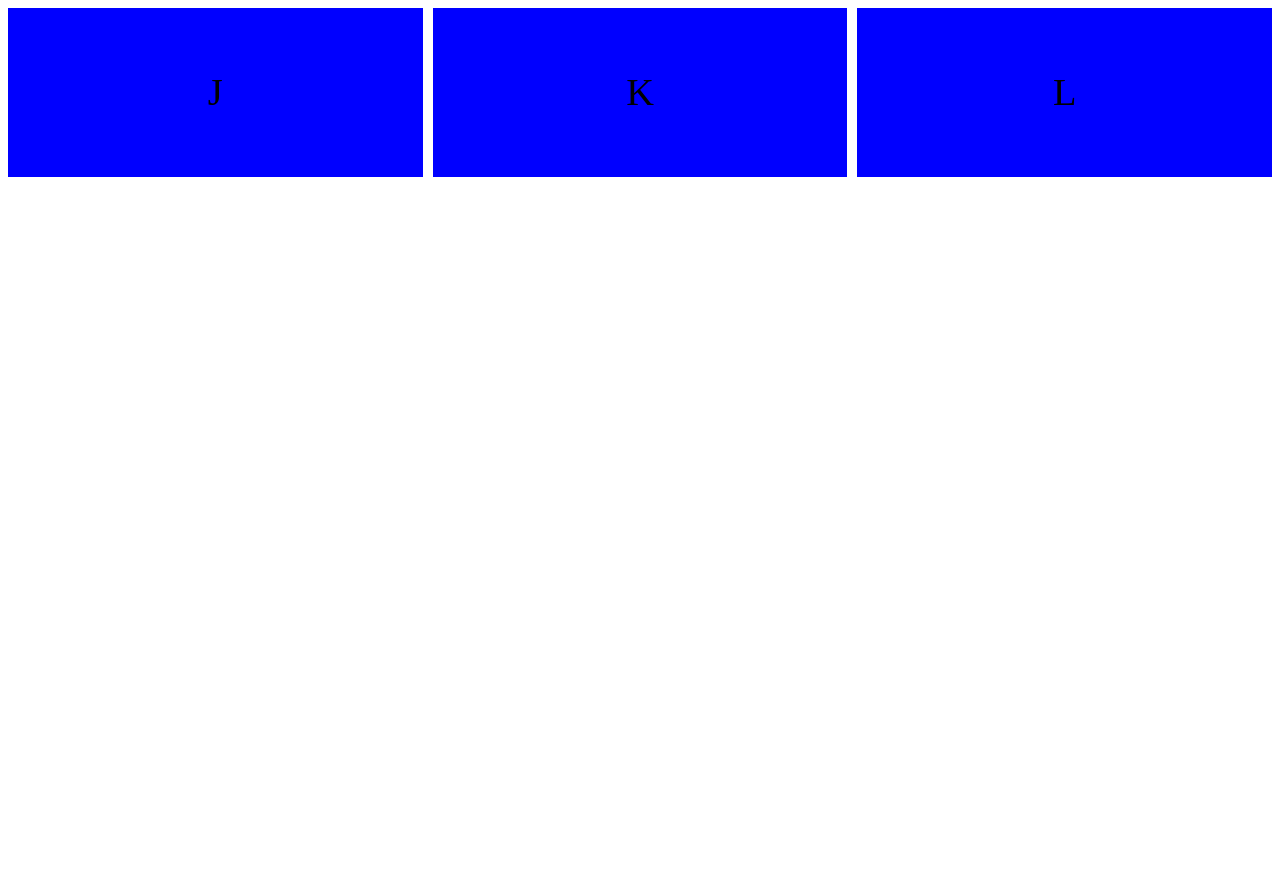
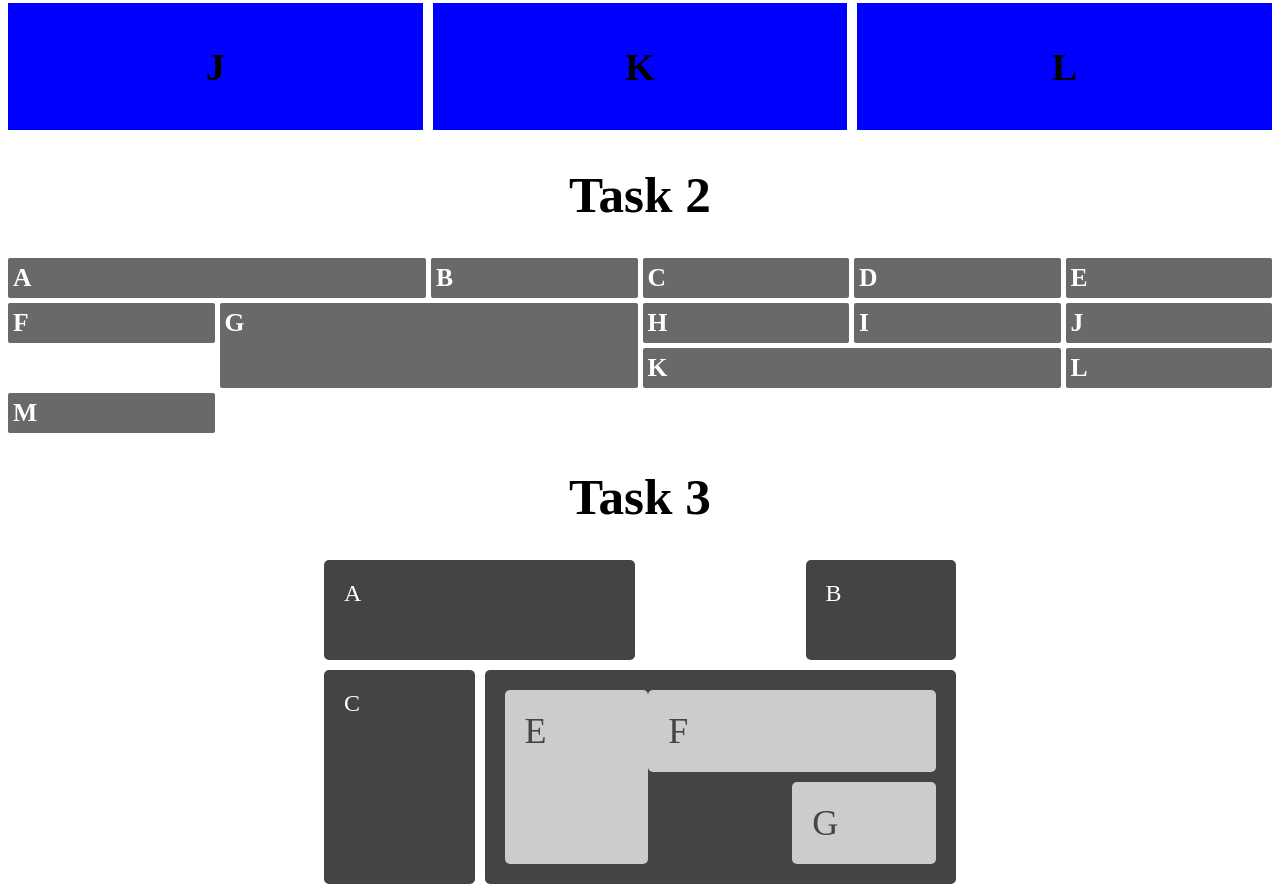
Before and after one commit to RomanRiezanov/NIX-HomeWork_2-Grid, a plain HTML site: page index.html in a window 1280 px wide. Shown: the part 535-1427 px from the top of the page. Before the commit the page ends 800 px from the top, so only its background shows below. Drawn offline with Linux system fonts and the light colour scheme.

Commit message:
Finished 2 and 3 tasks

```diff
--- a/index.html
+++ b/index.html
@@ -8,6 +8,8 @@
     <title>HomeWork 2</title>
 </head>
 <body>
+    <main class="main">
+        <h1 class="main__title">Task 1</h1>
         <section class="section1">
             <div class="section1__block section1__block__orange">A</div>
             <div class="section1__block section1__block__orange">B</div>
@@ -22,5 +24,33 @@
             <div class="section1__block section1__block__blue">K</div>
             <div class="section1__block section1__block__blue">L</div>
         </section>
+        <h1 class="main__title">Task 2</h1>
+        <section class="section2">
+            <div class="section2__block section2__block__A">A</div>
+            <div class="section2__block">B</div>
+            <div class="section2__block">C</div>
+            <div class="section2__block">D</div>
+            <div class="section2__block">E</div>
+            <div class="section2__block">F</div>
+            <div class="section2__block section2__block__G">G</div>
+            <div class="section2__block">H</div>
+            <div class="section2__block">I</div>
+            <div class="section2__block">J</div>
+            <div class="section2__block section2__block__K">K</div>
+            <div class="section2__block">L</div>
+            <div class="section2__block">M</div>
+        </section>
+        <h1 class="main__title">Task 3</h1>
+        <section class="section3">
+            <div class="section3__block section3__block__A">A</div>
+            <div class="section3__block section3__block__B">B</div>
+            <div class="section3__block section3__block__C">C</div>
+            <div class="section3__block section3__block__D">
+                <div class="section3__block section3__block__E">E</div>
+                <div class="section3__block section3__block__F">F</div>
+                <div class="section3__block section3__block__G">G</div>
+        </div>
+        </section>
+    </main>
 </body>
 </html>
--- a/resources/css/style.css
+++ b/resources/css/style.css
@@ -1,14 +1,21 @@
+.main__title {
+    text-align: center;
+    font-size: 4vw;
+}
+
+/* SECTION 1 */
+
 .section1 {
     display: grid;
-    grid-template-columns: 1fr 1fr 1fr;
-    column-gap: 10px;
-    row-gap: 10px;
+    grid-template-columns: repeat(3, 1fr);
+    grid-gap: 10px;
     text-align: center;
     font-size: 3vw;
+    font-weight: bold;
 }
 
 .section1__block {
-    padding: 15%;
+    padding: 10%;
 }
 
 .section1__block__orange {
@@ -30,3 +37,96 @@
     background-color: #0000ff;
     justify-self: stretch;
 }
+
+/* SECTION 2 */
+
+.section2 {
+    display: grid;
+    grid-gap: 5px;
+    grid-template-columns: repeat(auto-fill, minmax(200px, 1fr));
+    font-size: 2vw;
+    font-weight: bold;
+    color: #ffffff;
+}
+
+.section2__block {
+    background-color: #696969;
+    padding: 5px;
+    border-radius: 2px;
+}
+
+.section2__block__A {
+    grid-column: auto / span 2;
+}
+
+.section2__block__G {
+    grid-column: auto / span 2;
+    grid-row: auto / span 2;
+}
+
+.section2__block__K {
+    grid-column: auto / span 2;
+}
+
+/* SECTION 3 */
+
+.section3 {
+    display: grid;
+    grid-gap: 10px;
+    grid-template-columns: repeat(4, 1fr) ;
+    grid-template-rows: repeat(3, minmax(100px, auto));
+    width: 50%;
+    margin: 0 auto;
+    background-color: #fff;
+    color: #444;
+}
+
+.section3__block {
+    background-color: #444;
+    color: #fff;
+    border-radius: 5px;
+    padding: 20px;
+    font-size: 150%;
+}
+
+.section3__block__A {
+    grid-column: 1 / span 2;
+}
+
+.section3__block__B {
+    grid-column: 4;
+}
+
+.section3__block__C {
+    grid-column: 1;
+    grid-row: 2 / span 2;
+}
+
+.section3__block__D {
+    grid-column: 2 / span 3;
+    grid-row: 2 / span 2;
+    display: grid;
+    grid-template-columns: 1fr 1fr 1fr;
+    grid-template-rows: subgrid;
+}
+
+.section3__block__E {
+    grid-row: 1 / span 2;
+    grid-column: 1;
+    background-color: #ccc;
+    color: #444;
+}
+
+.section3__block__F {
+    grid-row: 1;
+    grid-column: 2 / span 2;
+    background-color: #ccc;
+    color: #444;
+}
+
+.section3__block__G {
+    grid-row: 2;
+    grid-column: 3;
+    background-color: #ccc;
+    color: #444;
+}
```
Lines whose indentation alone changed are shown as unchanged.
